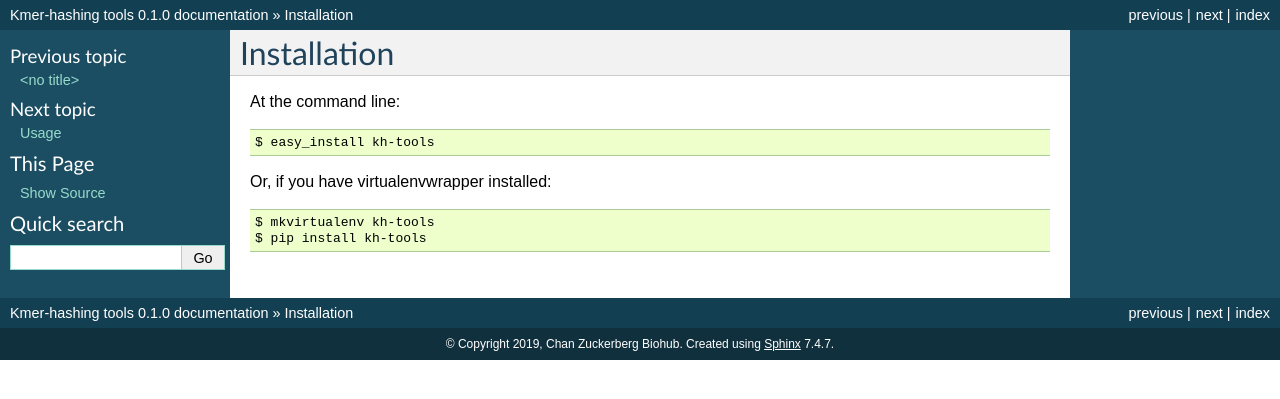
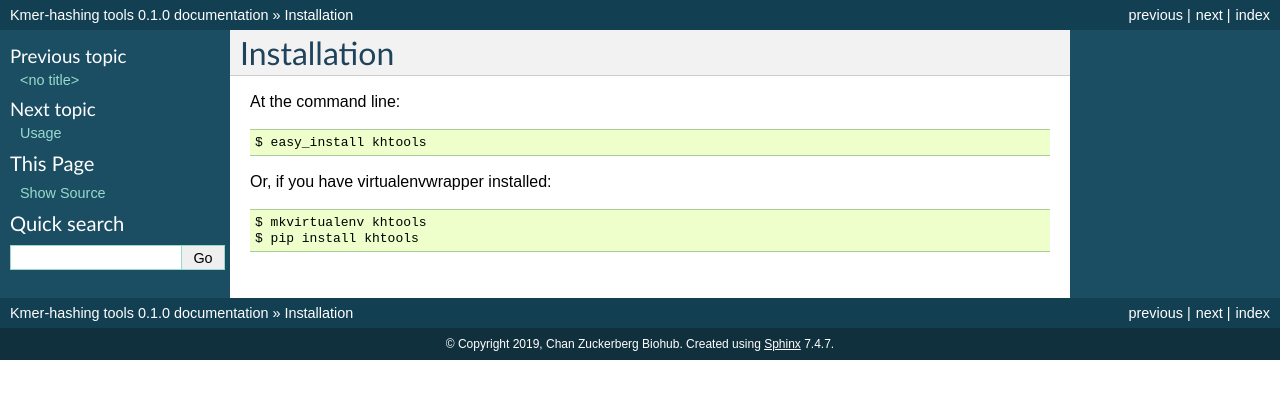
Before and after one commit to czbiohub-sf/orpheum, a Sphinx documentation site: the page built from docs/installation.rst, in a window 1280 px wide. Shown: the top 399 px of the page. Built offline with Sphinx 7.4.7, drawn with Linux system fonts in a browser that asks for light colours; pages that are not in the unit, such as notebooks, are missing from menus; the version number is read from the project's files by our own code.

Commit message:
Globally replace kh-tools --> khtools

```diff
--- a/docs/conf.py
+++ b/docs/conf.py
@@ -31,7 +31,7 @@ project_root = os.path.dirname(cwd)
 # version is used.
 sys.path.insert(0, project_root)
 
-import kh-tools
+import khtools
 
 # -- General configuration ---------------------------------------------
 
@@ -63,9 +63,9 @@ copyright = u'2019, Chan Zuckerberg Biohub'
 # the built documents.
 #
 # The short X.Y version.
-version = kh-tools.__version__
+version = khtools.__version__
 # The full version, including alpha/beta/rc tags.
-release = kh-tools.__version__
+release = khtools.__version__
 
 # The language for content autogenerated by Sphinx. Refer to documentation
 # for a list of supported languages.
@@ -188,7 +188,7 @@ html_static_path = ['_static']
 #html_file_suffix = None
 
 # Output file base name for HTML help builder.
-htmlhelp_basename = 'kh-toolsdoc'
+htmlhelp_basename = 'khtoolsdoc'
 
 
 # -- Options for LaTeX output ------------------------------------------
--- a/docs/index.rst
+++ b/docs/index.rst
@@ -1,4 +1,4 @@
-.. kh-tools documentation master file, created by
+.. khtools documentation master file, created by
    sphinx-quickstart on Tue Jul  9 22:26:36 2013.
    You can adapt this file completely to your liking, but it should at least
    contain the root `toctree` directive.
--- a/docs/installation.rst
+++ b/docs/installation.rst
@@ -4,9 +4,9 @@ Installation
 
 At the command line::
 
-    $ easy_install kh-tools
+    $ easy_install khtools
 
 Or, if you have virtualenvwrapper installed::
 
-    $ mkvirtualenv kh-tools
-    $ pip install kh-tools
+    $ mkvirtualenv khtools
+    $ pip install khtools
--- a/docs/tutorial.rst
+++ b/docs/tutorial.rst
@@ -1,6 +1,6 @@
 .. _tutorial:
 
-kh-tools Tutorial
+khtools Tutorial
 =================
 
 Installation
--- a/docs/usage.rst
+++ b/docs/usage.rst
@@ -4,4 +4,4 @@ Usage
 
 To use Kmer-hashing tools in a project::
 
-    import kh-tools
+    import khtools
--- a/setup.py
+++ b/setup.py
@@ -20,9 +20,6 @@ with open('requirements.txt') as requirements_file:
 test_requirements = [
     'pytest', 'coverage', "flake8"
 ]
-
-print(find_packages(exclude=["tests", "*.tests", "*.tests.*",
-                                    "tests.*", "test_*"]))
 
 setup(
     name='khtools',
```
Also changed, not shown: CONTRIBUTING.md (+10 -10 lines), README.md (+4 -4 lines), 6 other files.
